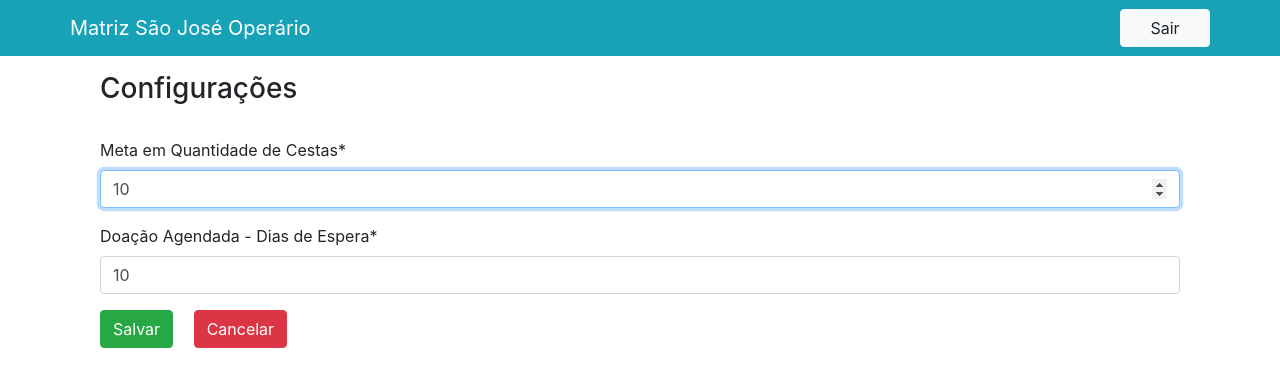
After one commit to celsorv/cesta, a Django app: page /cadastros/unidadeorg/1/ in a window 1280 px wide. The commit adds this page. Shown: the top 387 px of the page. Run offline with Django 3.2, Linux system fonts and the light colour scheme; the visitor is signed in with stand-in values (Sample User, id 1); data comes from the database, SQL or seed files in the repository; some libraries are stand-ins or nearby versions.

Commit message:
Disponibilizado tela de configurações

```diff
--- a/cadastros/forms.py
+++ b/cadastros/forms.py
@@ -1,6 +1,19 @@
 from django import forms
 
-from pages.models import GrupoProduto, Produto
+from pages.models import UnidadeOrganizacao, GrupoProduto, Produto
+
+class UnidadeOrganizacaoForm(forms.ModelForm):
+
+    class Meta:
+        model = UnidadeOrganizacao
+        fields = (
+            'metaQtdeCestas',
+            'diasEsperaAgendadas',
+        )
+
+    def __init__(self, *args, **kwargs):
+        super(UnidadeOrganizacaoForm, self).__init__(*args, **kwargs)
+        self.fields['metaQtdeCestas'].widget.attrs['autofocus'] = 'autofocus'
 
 class GrupoProdutoForm(forms.ModelForm):
 
--- a/cadastros/urls.py
+++ b/cadastros/urls.py
@@ -1,11 +1,12 @@
 from django.urls import path
 
 from .views import GrupoProdutoList, GrupoProdutoEdit, GrupoProdutoCreate, GrupoProdutoDelete
-from .views import ProdutoList, ProdutoEdit, ProdutoCreate, ProdutoDelete
+from .views import UnidadeOrganizacaoEdit, ProdutoList, ProdutoEdit, ProdutoCreate, ProdutoDelete
 
 app_name = 'cadastros'
 
 urlpatterns = [
+    path('unidadeorg/<int:pk>/', UnidadeOrganizacaoEdit.as_view(), name='unidade_org_edit'),
     path('grupoproduto/', GrupoProdutoList.as_view(), name='grupo_produto_list'),
     path('grupoproduto/novo', GrupoProdutoCreate.as_view(), name='grupo_produto_create'),
     path('grupoproduto/<int:pk>/', GrupoProdutoEdit.as_view(), name='grupo_produto_edit'),
--- a/cadastros/views.py
+++ b/cadastros/views.py
@@ -4,8 +4,17 @@ from django.urls import reverse_lazy
 
 from braces.views import GroupRequiredMixin
 
-from .forms import GrupoProdutoForm, ProdutoForm
-from pages.models import GrupoProduto, Produto
+from .forms import UnidadeOrganizacaoForm, GrupoProdutoForm, ProdutoForm
+from pages.models import UnidadeOrganizacao, GrupoProduto, Produto
+
+class UnidadeOrganizacaoEdit(GroupRequiredMixin, LoginRequiredMixin, UpdateView):
+
+    model = UnidadeOrganizacao
+    form_class = UnidadeOrganizacaoForm
+    template_name = 'cadastros/unidade_org/form.html'
+    success_url = reverse_lazy('pages:home')
+    group_required = 'admin_users'
+    redirect_field_name = '/'
 
 class GrupoProdutoList(GroupRequiredMixin, LoginRequiredMixin, ListView):
 
--- a/pages/models.py
+++ b/pages/models.py
@@ -16,13 +16,13 @@ class UnidadeOrganizacao(models.Model):
         db_column='meta_qtde_cestas',
         default=1,
         null=False,
-        verbose_name='Meta Quantidade Cestas',
+        verbose_name='Meta em Quantidade de Cestas',
     )
     diasEsperaAgendadas = models.PositiveSmallIntegerField(
         db_column='dias_espera_agendadas',
         default=1,
         null=False,
-        verbose_name='Agendadas: Dias Espera',
+        verbose_name='Doação Agendada - Dias de Espera',
     )
 
     def __str__(self):
--- a/templates/base.html
+++ b/templates/base.html
@@ -40,6 +40,8 @@
                             <a class="dropdown-item" href="{% url 'cadastros:grupo_produto_list' %}">Grupos de Produtos</a>
                             <a class="dropdown-item" href="{% url 'cadastros:produto_list' %}">Produtos</a>
                             <div class="dropdown-divider"></div>
+                            <a class="dropdown-item" href="{% url 'cadastros:unidade_org_edit' 1 %}">Configurações</a>
+                            <div class="dropdown-divider"></div>
                             <a class="dropdown-item" href="{% url 'account_logout' %}">Sair da Aplicação</a>
                             </div>
                         </div>
--- /dev/null
+++ b/templates/cadastros/unidade_org/form.html
@@ -0,0 +1,20 @@
+{% extends 'base.html' %}
+{% load crispy_forms_tags %}
+
+{% block content %}
+
+<div class="col-12 m-auto text-left">
+    <h3>Configurações</h3>
+</div>
+
+<div class="col-12 m-auto pt-4">
+    <form name="form" id="form" action="" method='post'>
+        {% csrf_token %}
+        {{ form|crispy }}
+
+        <button type="submit" class="btn btn-success">Salvar</button>
+        <a href="{% url 'pages:home' %}" class="btn btn-danger ml-3">Cancelar</a>
+    </form>
+</div>
+
+{% endblock %}
--- a/website/settings.py
+++ b/website/settings.py
@@ -162,7 +162,7 @@ ACCOUNT_UNIQUE_EMAIL = True
 # django-crispy-forms
 CRISPY_TEMPLATE_PACK = 'bootstrap4'
 
-"""
+
 LOGGING = {
     'version': 1,
     'disable_existing_loggers': False,
@@ -184,4 +184,3 @@ LOGGING = {
     #    },
     #},
 }
-"""
```
Also changed, not shown: 1 other file.
